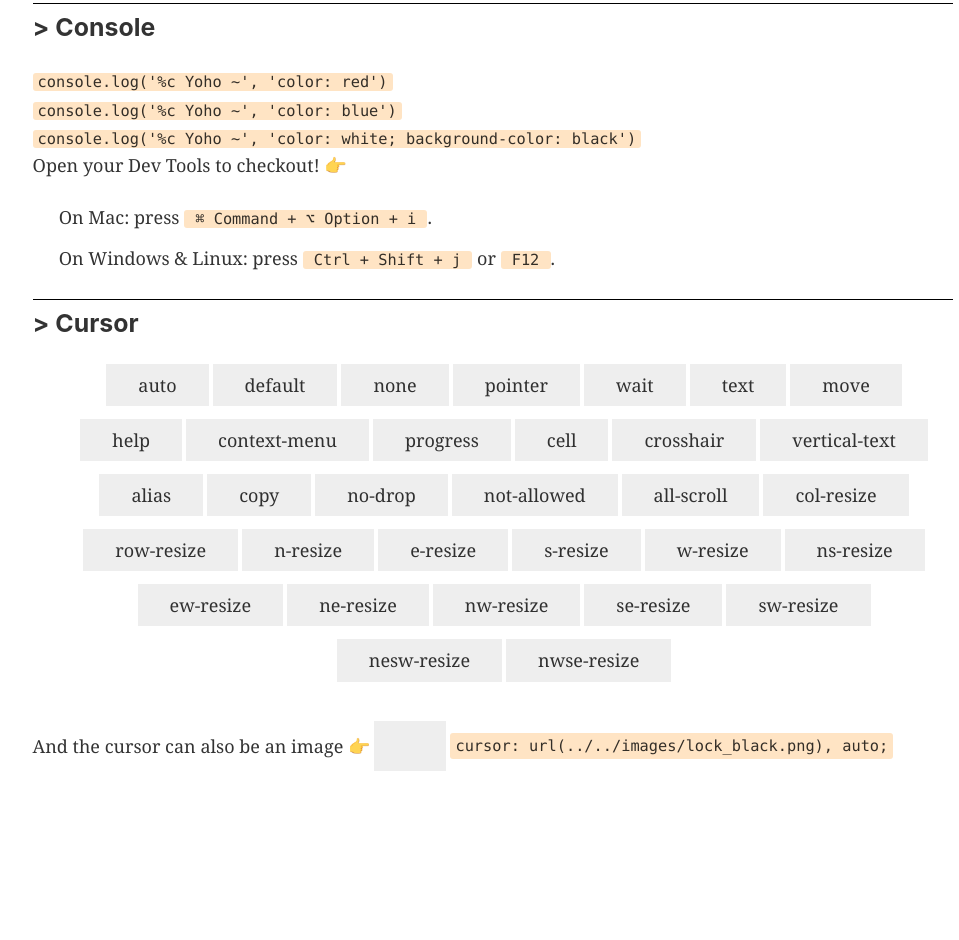
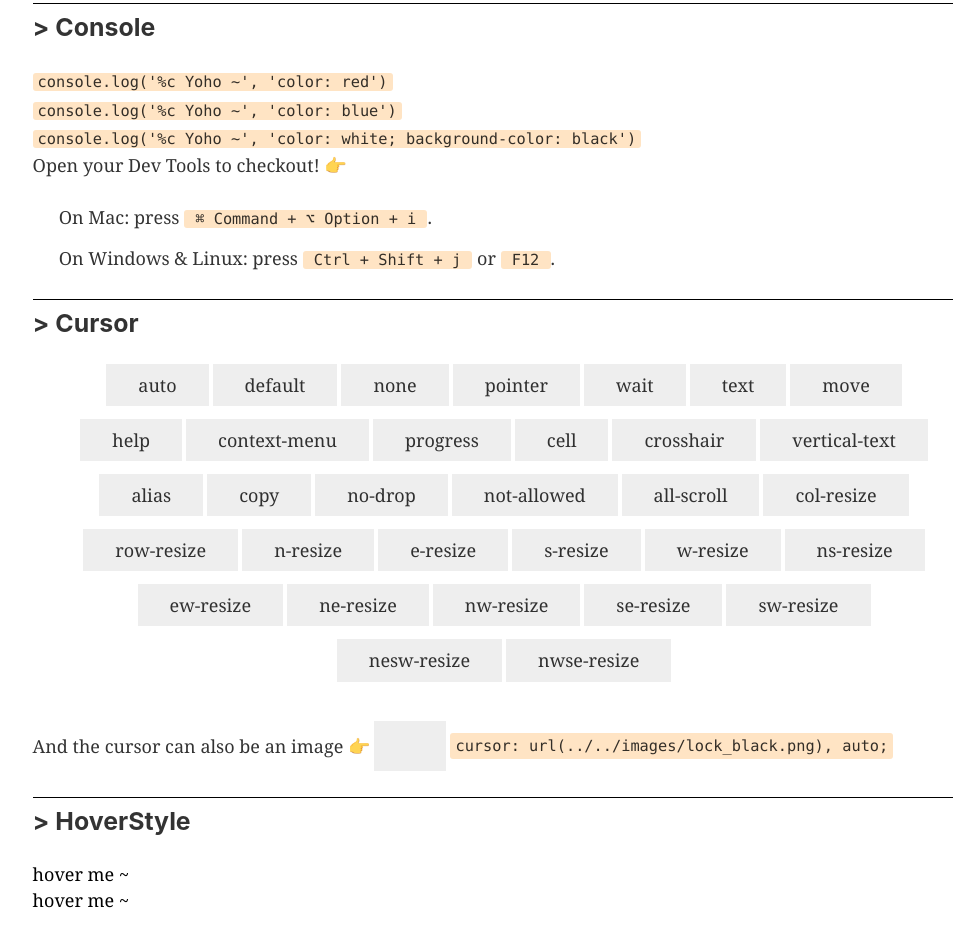
Before and after one commit to Cygra/css_magic, a Gatsby site: page / in a window 1280 px wide. Shown: the part 1646-2586 px from the top of the page, without its empty margins (147-1106 px from the left). Before the commit the page ends 2469 px from the top, so only its background shows below. Built offline with nearby package versions, Linux system fonts and the light colour scheme; Gatsby itself is replaced by a stand-in of ours.

Commit message:
👏 HoverStyle

```diff
--- /dev/null
+++ b/src/components/HoverStyle/HoverStyle.less
@@ -0,0 +1,41 @@
+.hoverstyle-item {
+  .hoverstyle-item {
+    transition: all .3s;
+    position: relative;
+    text-decoration: none;
+    color: #000;
+    user-select: none;
+    &::before {
+      content: "";
+      position: absolute;
+      bottom: 0;
+      height: 2px;
+      background-color: #485CBD;
+      transition: all .3s;
+    }
+    &:hover {
+      color: #485CBD;
+    }
+
+    &.item-a {
+      &::before {
+        left: 50%;
+        right: 50%;
+      }
+      &:hover::before {
+        left: 0;
+        right: 0;
+      }
+    }
+
+    &.item-b {
+      &::before {
+        left: 0;
+        width: 0;
+      }
+      &:hover::before {
+        width: 100%;
+      }
+    }
+  }
+}
--- /dev/null
+++ b/src/components/HoverStyle/index.js
@@ -0,0 +1,14 @@
+import React from 'react'
+import Item from "../Item"
+import './HoverStyle.less'
+
+
+const HoverStyle = () => (
+  <Item title="HoverStyle">
+    <a className="item-a hoverstyle-item" href="/">hover me ~</a>
+    <br />
+    <a className="item-b hoverstyle-item" href="/">hover me ~</a>
+  </Item>
+)
+
+export default HoverStyle
--- a/src/pages/index.js
+++ b/src/pages/index.js
@@ -7,6 +7,7 @@ import LinearGradient from '../components/LinearGradient'
 import Input from '../components/Input'
 import Console from '../components/Console'
 import Cursor from '../components/Cursor'
+import HoverStyle from '../components/HoverStyle'
 
 const IndexPage = () => (
   <Layout>
@@ -34,6 +35,7 @@ const IndexPage = () => (
     <Input />
     <Console />
     <Cursor />
+    <HoverStyle />
   </Layout>
 )
 
```
